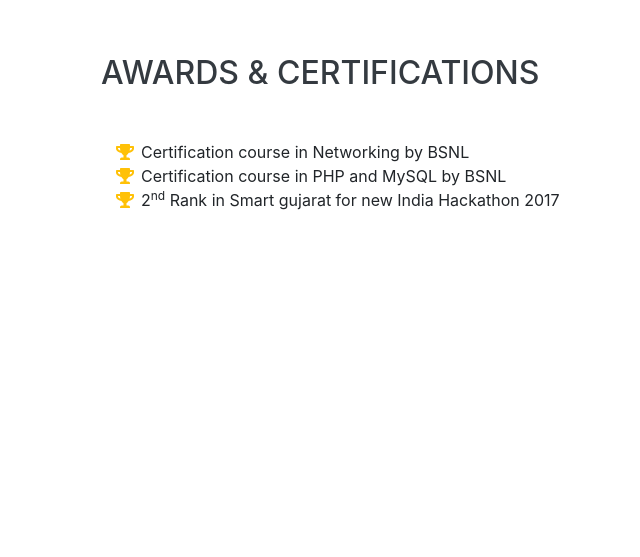
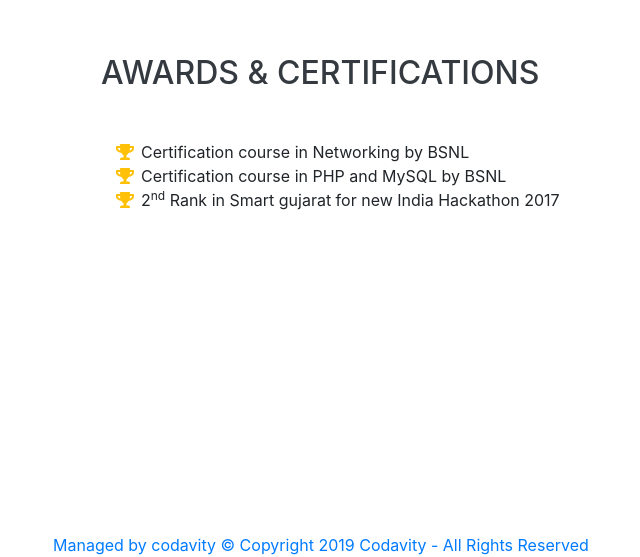
Before and after one commit to mbraichura/mbraichura.github.io, a website with bundled scripts: page index.html in a window 1280 px wide. Shown: the part 3471-4028 px from the top of the page, without its empty margins (219-859 px from the left). Before the commit the page ends 4004 px from the top, so only its background shows below. Built offline with nearby package versions, Linux system fonts and the light colour scheme; a web font is replaced by a local one.

Commit message:
Update index.html

```diff
--- a/index.html
+++ b/index.html
@@ -226,7 +226,7 @@
   <script src="vendor/jquery-easing/jquery.easing.min.js"></script>
 
   <script src="js/resume.min.js"></script>
-
+  <a href="https://codavity.com" >Managed by codavity © Copyright 2019 Codavity - All Rights Reserved</a>
 </body>
 
 </html>
```
